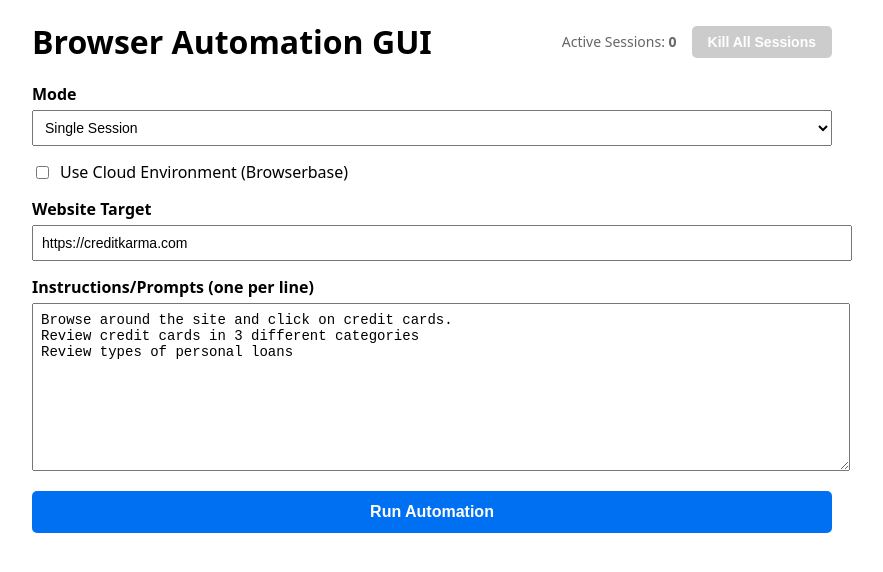
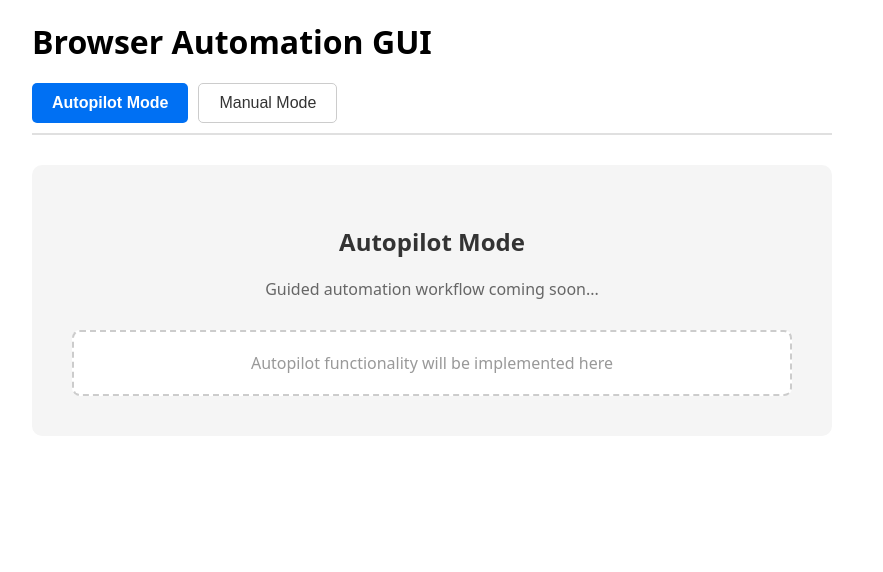
Before and after one commit to AppHubPlatform/demo-generator, a Next.js app: page / in a window 1280 px wide. Shown: the top 572 px of the page, without its empty margins (208-1091 px from the left). Built offline with nearby package versions, Linux system fonts and the light colour scheme.

Commit message:
dropdowns for mode, server, and appID

```diff
--- a/app/api/run-automation/route.ts
+++ b/app/api/run-automation/route.ts
@@ -5,6 +5,8 @@ interface RequestBody {
     mode: 'single' | 'multiple' | 'mapped';
     useCloudEnv?: boolean;
     websiteTarget: string;
+    logRocketServer?: 'demo' | 'staging' | 'prod';
+    logRocketAppId?: string;
     instructionsPrompts?: string[];
     numSessions?: number;
     listOfInstructionsPrompts?: string[][];
@@ -13,7 +15,7 @@ interface RequestBody {
 export async function POST(request: NextRequest) {
     try {
         const body = await request.json() as RequestBody;
-        const { mode, useCloudEnv, websiteTarget, instructionsPrompts, numSessions, listOfInstructionsPrompts } = body;
+        const { mode, useCloudEnv, websiteTarget, logRocketServer, logRocketAppId, instructionsPrompts, numSessions, listOfInstructionsPrompts } = body;
 
         // Force cloud environment in production
         const deploymentEnv = process.env.DEPLOYMENT_ENV || 'local';
@@ -34,6 +36,8 @@ export async function POST(request: NextRequest) {
                     useCloudEnv: effectiveUseCloudEnv,
                     websiteTarget,
                     instructionsPrompts,
+                    logRocketServer: logRocketServer || 'prod',
+                    logRocketAppId: logRocketAppId || 'public-shares/credit-karma',
                 });
                 break;
 
@@ -49,6 +53,8 @@ export async function POST(request: NextRequest) {
                     useCloudEnv: effectiveUseCloudEnv,
                     websiteTarget,
                     instructionsPrompts,
+                    logRocketServer: logRocketServer || 'prod',
+                    logRocketAppId: logRocketAppId || 'public-shares/credit-karma',
                 });
                 break;
 
@@ -63,6 +69,8 @@ export async function POST(request: NextRequest) {
                     useCloudEnv: effectiveUseCloudEnv,
                     websiteTarget,
                     listOfInstructionsPrompts,
+                    logRocketServer: logRocketServer || 'prod',
+                    logRocketAppId: logRocketAppId || 'public-shares/credit-karma',
                 });
                 break;
 
--- a/app/page.tsx
+++ b/app/page.tsx
@@ -3,11 +3,16 @@
 import { useState, FormEvent, useEffect } from 'react';
 
 type Mode = 'single' | 'multiple' | 'mapped';
+type UsageMode = 'manual' | 'autopilot';
+type LogRocketServer = 'demo' | 'staging' | 'prod';
 
 export default function Home() {
+  const [usageMode, setUsageMode] = useState<UsageMode>('autopilot');
   const [mode, setMode] = useState<Mode>('single');
   const [useCloudEnv, setUseCloudEnv] = useState<boolean>(false);
   const [isProduction, setIsProduction] = useState<boolean>(false);
+  const [logRocketServer, setLogRocketServer] = useState<LogRocketServer>('prod');
+  const [logRocketAppId, setLogRocketAppId] = useState<string>('public-shares/credit-karma');
   const [websiteTarget, setWebsiteTarget] = useState<string>('https://creditkarma.com');
   const [instructionsPrompts, setInstructionsPrompts] = useState<string>('Browse around the site and click on credit cards.\nReview credit cards in 3 different categories\nReview types of personal loans');
   const [numSessions, setNumSessions] = useState<number>(1);
@@ -35,6 +40,8 @@ export default function Home() {
         mode,
         useCloudEnv,
         websiteTarget,
+        logRocketServer,
+        logRocketAppId,
       };
 
       if (mode === 'single' || mode === 'multiple') {
@@ -131,6 +138,52 @@ export default function Home() {
     <div style={{ maxWidth: '800px', margin: '0 auto', padding: '20px' }}>
       <div style={{ display: 'flex', justifyContent: 'space-between', alignItems: 'center', marginBottom: '20px' }}>
         <h1 style={{ margin: 0 }}>Browser Automation GUI</h1>
+      </div>
+
+      {/* Usage Mode Switcher */}
+      <div style={{
+        display: 'flex',
+        gap: '10px',
+        marginBottom: '30px',
+        borderBottom: '2px solid #e0e0e0',
+        paddingBottom: '10px'
+      }}>
+        <button
+          onClick={() => setUsageMode('autopilot')}
+          style={{
+            padding: '10px 20px',
+            fontSize: '16px',
+            fontWeight: usageMode === 'autopilot' ? 'bold' : 'normal',
+            backgroundColor: usageMode === 'autopilot' ? '#0070f3' : 'transparent',
+            color: usageMode === 'autopilot' ? 'white' : '#333',
+            border: usageMode === 'autopilot' ? 'none' : '1px solid #ccc',
+            borderRadius: '5px',
+            cursor: 'pointer',
+          }}
+        >
+          Autopilot Mode
+        </button>
+        <button
+          onClick={() => setUsageMode('manual')}
+          style={{
+            padding: '10px 20px',
+            fontSize: '16px',
+            fontWeight: usageMode === 'manual' ? 'bold' : 'normal',
+            backgroundColor: usageMode === 'manual' ? '#0070f3' : 'transparent',
+            color: usageMode === 'manual' ? 'white' : '#333',
+            border: usageMode === 'manual' ? 'none' : '1px solid #ccc',
+            borderRadius: '5px',
+            cursor: 'pointer',
+          }}
+        >
+          Manual Mode
+        </button>
+      </div>
+
+      {/* Manual Mode UI */}
+      {usageMode === 'manual' && (
+        <>
+          <div style={{ display: 'flex', justifyContent: 'space-between', alignItems: 'center', marginBottom: '20px' }}>
             <div style={{ display: 'flex', alignItems: 'center', gap: '15px' }}>
               <span style={{ fontSize: '14px', color: '#666' }}>
                 Active Sessions: <strong>{activeSessionCount}</strong>
@@ -169,6 +222,34 @@ export default function Home() {
             <option value="multiple">Multiple Sessions</option>
             <option value="mapped">Mapped Sessions</option>
           </select>
+        </div>
+
+        <div>
+          <label style={{ display: 'block', marginBottom: '5px', fontWeight: 'bold' }}>
+            LogRocket Server
+          </label>
+          <select
+            value={logRocketServer}
+            onChange={(e) => setLogRocketServer(e.target.value as LogRocketServer)}
+            style={{ width: '100%', padding: '8px', fontSize: '14px' }}
+          >
+            <option value="prod">Production</option>
+            <option value="staging">Staging</option>
+            <option value="demo">Demo</option>
+          </select>
+        </div>
+
+        <div>
+          <label style={{ display: 'block', marginBottom: '5px', fontWeight: 'bold' }}>
+            LogRocket App ID
+          </label>
+          <input
+            type="text"
+            value={logRocketAppId}
+            onChange={(e) => setLogRocketAppId(e.target.value)}
+            placeholder="e.g., public-shares/credit-karma"
+            style={{ width: '100%', padding: '8px', fontSize: '14px' }}
+          />
         </div>
 
         {!isProduction && (
@@ -294,6 +375,32 @@ export default function Home() {
           </pre>
         </div>
       )}
+        </>
+      )}
+
+      {/* Autopilot Mode UI */}
+      {usageMode === 'autopilot' && (
+        <div style={{
+          padding: '40px',
+          textAlign: 'center',
+          backgroundColor: '#f5f5f5',
+          borderRadius: '10px',
+          marginTop: '20px'
+        }}>
+          <h2 style={{ marginBottom: '20px', color: '#333' }}>Autopilot Mode</h2>
+          <p style={{ fontSize: '16px', color: '#666', marginBottom: '30px' }}>
+            Guided automation workflow coming soon...
+          </p>
+          <div style={{
+            padding: '20px',
+            backgroundColor: 'white',
+            borderRadius: '8px',
+            border: '2px dashed #ccc'
+          }}>
+            <p style={{ color: '#999', margin: 0 }}>Autopilot functionality will be implemented here</p>
+          </div>
+        </div>
+      )}
     </div>
 
     {activeSessions.length > 0 && activeSessions.some(s => s.debugUrl) && (
--- a/lib/automation.ts
+++ b/lib/automation.ts
@@ -2,12 +2,16 @@ import { Stagehand } from "@browserbasehq/stagehand";
 import { faker } from '@faker-js/faker';
 import { sessionManager } from './sessionManager';
 import { randomUUID } from 'crypto';
-import { logRocketScript } from './logRocketScript';
+import { generateLogRocketScript } from './logRocketScript';
+
+type LogRocketServer = 'demo' | 'staging' | 'prod';
 
 interface RunBrowsingSessionParams {
     useCloudEnv?: boolean;
     websiteTarget: string;
     instructionsPrompts: string[];
+    logRocketServer?: LogRocketServer;
+    logRocketAppId?: string;
     timeoutSeconds?: number;
 }
 
@@ -15,6 +19,8 @@ export async function runBrowsingSession({
     useCloudEnv = false,
     websiteTarget,
     instructionsPrompts,
+    logRocketServer = 'prod',
+    logRocketAppId = 'public-shares/credit-karma',
     timeoutSeconds = 600,
 }: RunBrowsingSessionParams): Promise<any[]> {
     const sessionId = randomUUID();
@@ -68,6 +74,8 @@ export async function runBrowsingSession({
 
     await page.goto(websiteTarget,  { waitUntil: "domcontentloaded" });
 
+    // Generate LogRocket script with the specified server configuration
+    const logRocketScript = generateLogRocketScript(logRocketServer, logRocketAppId);
     await page.evaluate(logRocketScript);
 
     if (Math.random() < 0.5) {
@@ -140,9 +148,11 @@ interface RunMultipleSessionsParams {
     useCloudEnv?: boolean;
     websiteTarget: string;
     instructionsPrompts: string[];
+    logRocketServer?: LogRocketServer;
+    logRocketAppId?: string;
 }
 
-export async function runMultipleSessions({numSessions, useCloudEnv, websiteTarget, instructionsPrompts}: RunMultipleSessionsParams): Promise<any[]> {
+export async function runMultipleSessions({numSessions, useCloudEnv, websiteTarget, instructionsPrompts, logRocketServer, logRocketAppId}: RunMultipleSessionsParams): Promise<any[]> {
     const promises: Promise<any[]>[] = [];
     for (let i = 0; i < numSessions; i++) {
         const timeoutSeconds = Math.floor(Math.random() * (600 - 120 + 1)) + 120;
@@ -152,6 +162,8 @@ export async function runMultipleSessions({numSessions, useCloudEnv, websiteTarg
             useCloudEnv,
             websiteTarget,
             instructionsPrompts,
+            logRocketServer,
+            logRocketAppId,
             timeoutSeconds,
         }))
     }
@@ -162,9 +174,11 @@ interface MapSessionsToPromptsParams {
     useCloudEnv?: boolean;
     websiteTarget: string;
     listOfInstructionsPrompts: string[][];
+    logRocketServer?: LogRocketServer;
+    logRocketAppId?: string;
 }
 
-export async function mapSessionsToPrompts({useCloudEnv, websiteTarget, listOfInstructionsPrompts}: MapSessionsToPromptsParams): Promise<any[]> {
+export async function mapSessionsToPrompts({useCloudEnv, websiteTarget, listOfInstructionsPrompts, logRocketServer, logRocketAppId}: MapSessionsToPromptsParams): Promise<any[]> {
     const promises: Promise<any[]>[] = [];
     for (let i = 0; i < listOfInstructionsPrompts.length; i++) {
         console.log(`Starting session ${i}`);
@@ -173,6 +187,8 @@ export async function mapSessionsToPrompts({useCloudEnv, websiteTarget, listOfIn
             useCloudEnv,
             websiteTarget,
             instructionsPrompts: listOfInstructionsPrompts[i],
+            logRocketServer,
+            logRocketAppId,
         }))
     }
     return await Promise.all(promises);
--- a/lib/logRocketScript.ts
+++ b/lib/logRocketScript.ts
@@ -1,5 +1,42 @@
 // Inline LogRocket loader script to avoid file system issues in production
-export const logRocketScript = `
+
+type LogRocketServer = 'demo' | 'staging' | 'prod';
+
+interface LogRocketConfig {
+  serverURL?: string;
+  dashboardHost?: string;
+  appID?: string;
+}
+
+function getLogRocketConfig(server: LogRocketServer): LogRocketConfig {
+  switch (server) {
+    case 'staging':
+      return {
+        serverURL: 'https://staging-i.logrocket.io/i',
+        dashboardHost: 'https://staging.logrocket.io',
+        appID: 'public-shares/credit-karma'
+      };
+    case 'demo':
+      return {
+        serverURL: 'https://demo.logrocket.com/i',
+        dashboardHost: 'https://demo.logrocket.com',
+        appID: 'public-shares/credit-karma'
+      };
+    case 'prod':
+    default:
+      return {
+        serverURL: 'https://r.lgrckt-in.com/i',
+        dashboardHost: 'https://app.logrocket.com',
+        appID: 'public-shares/credit-karma'
+      };
+  }
+}
+
+export function generateLogRocketScript(server: LogRocketServer = 'prod', customAppId?: string): string {
+  const config = getLogRocketConfig(server);
+  const appID = customAppId || config.appID;
+
+  return `
 // This file handles LogRocket initialization in the page context
 (() => {
   console.info('[LogRocket] Activating via load-logrocket.js');
@@ -12,9 +49,9 @@ export const logRocketScript = `
   // Extract configuration from URL parameters
   const scriptSrc = urlParams.get('scriptSrc') || 'https://cdn.lgrckt-in.com/LogRocket.min.js';
   const asyncScriptSrc = urlParams.get('asyncScriptSrc') || 'https://cdn.lgrckt-in.com/logger.min.js';
-  const serverURL = urlParams.get('serverURL') || 'https://r.lgrckt-in.com/i';
-  const dashboardHost = urlParams.get('dashboardHost') || 'https://app.logrocket.com';
-  const appID = urlParams.get('appID') || 'public-shares/credit-karma';
+  const serverURL = urlParams.get('serverURL') || '${config.serverURL}';
+  const dashboardHost = urlParams.get('dashboardHost') || '${config.dashboardHost}';
+  const appID = urlParams.get('appID') || '${appID}';
   const shouldAutoIdentify = urlParams.get('autoIdentify') === 'false';
   const shouldAutoSanitizeInput = urlParams.get('autoSanitizeInput') === 'true';
   const shouldAutoSanitizeText = urlParams.get('autoSanitizeText') === 'true';
@@ -135,3 +172,7 @@ export const logRocketScript = `
   loadMainScript();
 })();
 `;
+}
+
+// Backwards compatible default export
+export const logRocketScript = generateLogRocketScript('prod');
```
Lines whose indentation alone changed are shown as unchanged.
